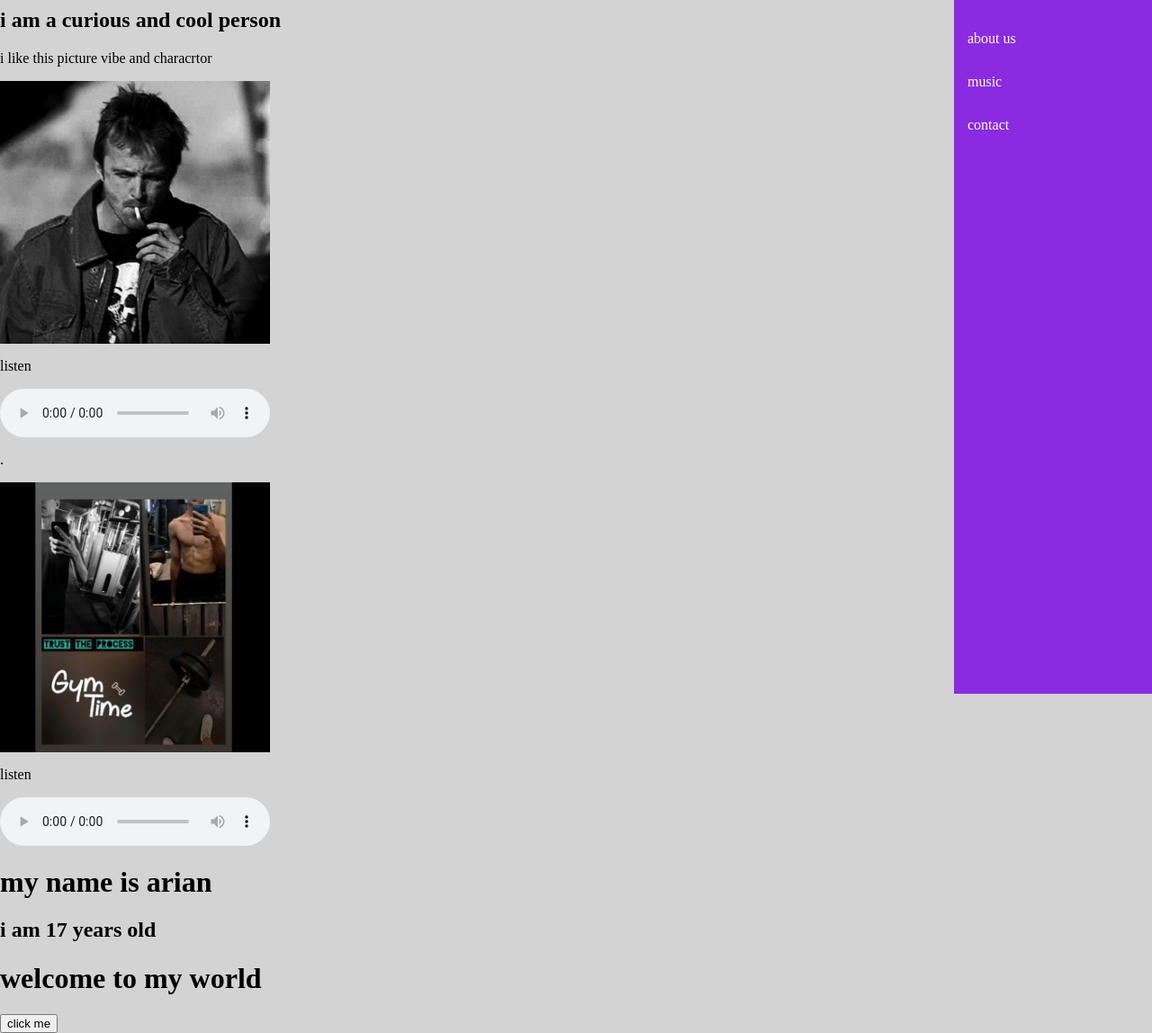
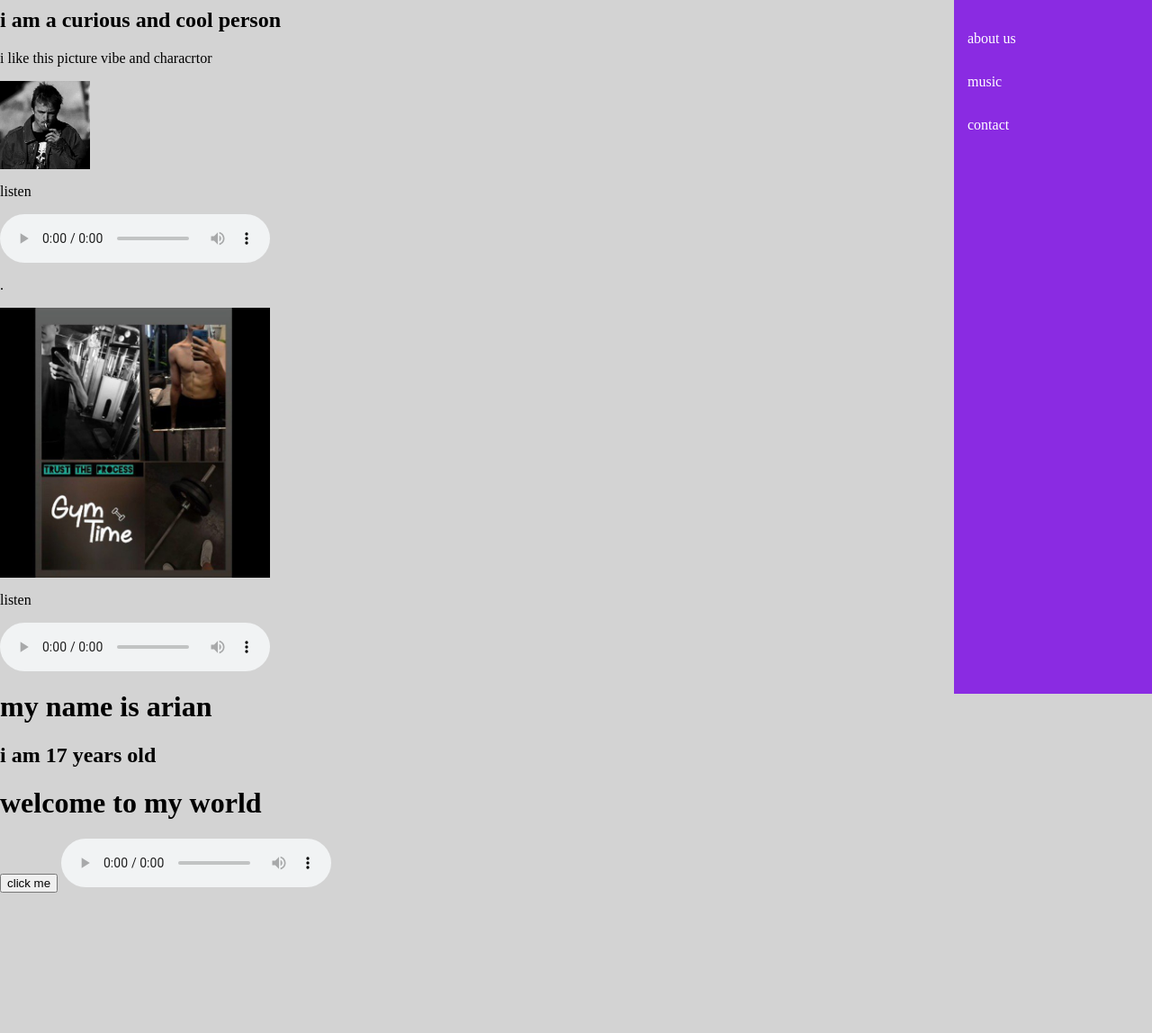
Before and after one commit to arian-k-7/arian-1, a plain HTML site: page index.html in a window 1280 px wide. Shown: the part 49-1197 px from the top of the page at 90% size. After the commit the page ends 1041 px from the top, so only its background shows below. Drawn offline with Linux system fonts and the light colour scheme.

Commit message:
Add files via upload

```diff
--- a/index.html
+++ b/index.html
@@ -48,7 +48,7 @@ font-size:20x;
 <h1>welcome to my world</h1>
 <h2> i am a curious and cool person</h2>
 <p> i like this picture vibe and characrtor</p>
-<img src="07e96a1b0dfdaf65977fbc086b7c7d57.jpg" alt="jesse pinkman" width="300">
+<img src="07e96a1b0dfdaf65977fbc086b7c7d57.jpg" alt="jesse pinkman" width="100">
 <p> listen<p>
 <audio controls>
 <source src="1777822031379-c2acdfb2-amir-tataloo-man-2.mp3" type="audio/mpeg">
@@ -73,7 +73,9 @@ click me
 document.getelementbyid("title").innerhtml="درود آرین هستم";
     }
 </script>
-
+<audio controls>
+<source src="Audio_790753.mp3" type="audio/mpeg">
+</audio>
 
 </body>
 </html>
```
